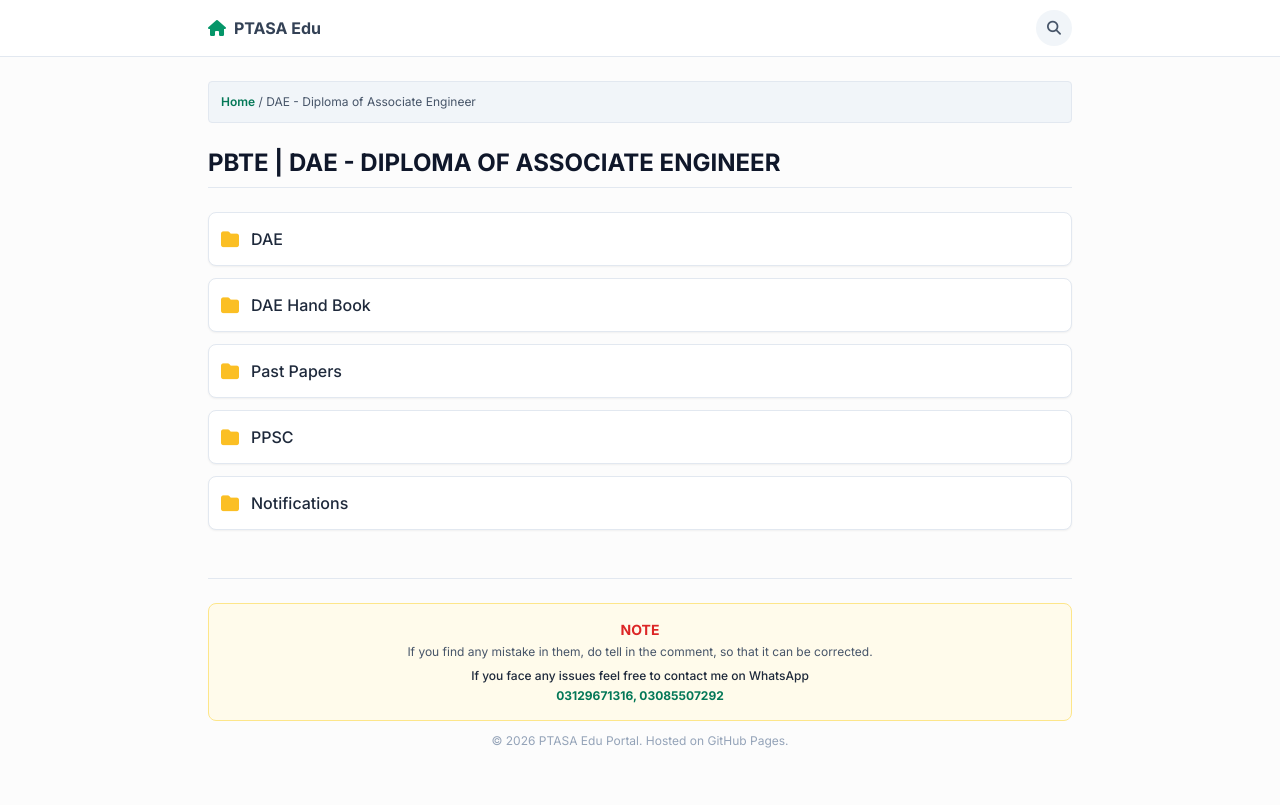
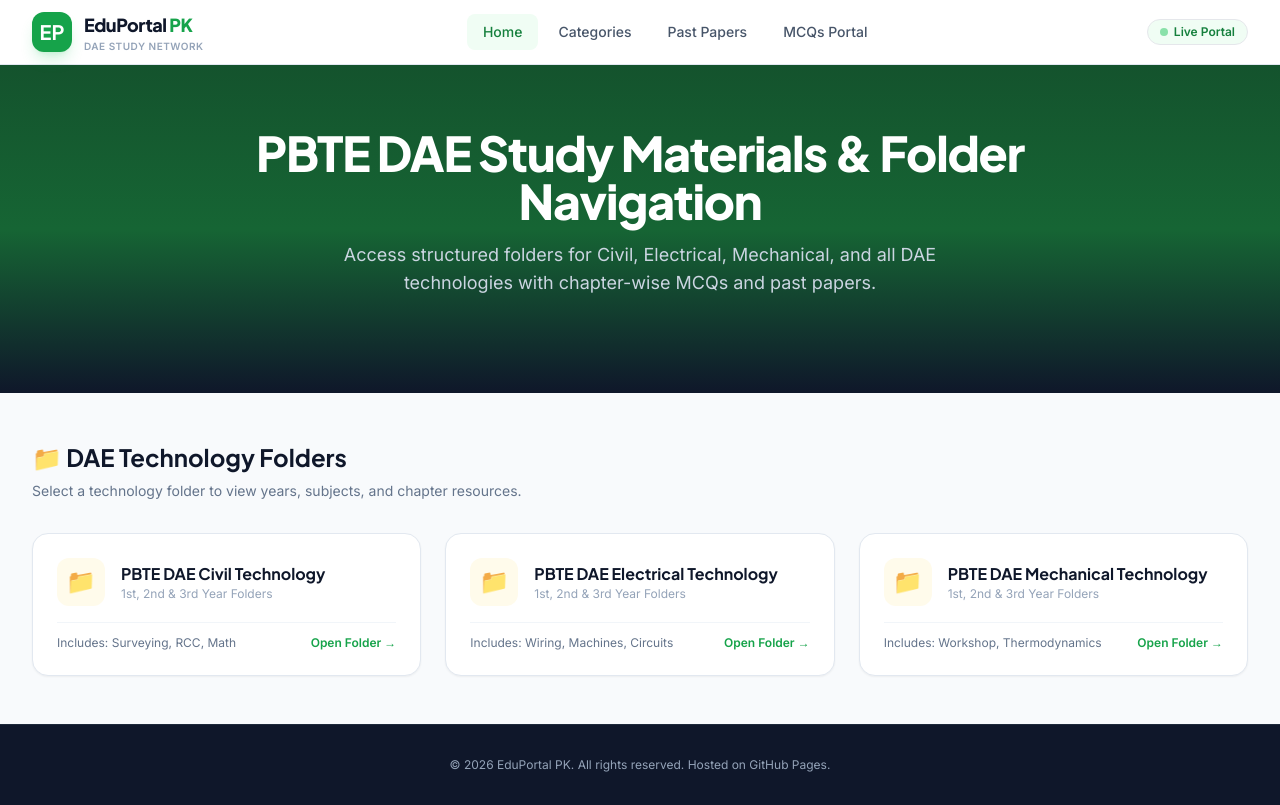
Before and after one commit to ajmalnaeem332-ctrl/study-website, a plain HTML site: page index.html in a window 1280 px wide. Drawn offline with nearby package versions, Linux system fonts and the light colour scheme.

Commit message:
index.html

```diff
--- a/index.html
+++ b/index.html
@@ -1,252 +1,151 @@
 <!DOCTYPE html>
-<html lang="en">
+<html lang="en" class="scroll-smooth">
 <head>
     <meta charset="UTF-8">
     <meta name="viewport" content="width=device-width, initial-scale=1.0">
-    <title>PTASA Edu - DAE & Civil Technology Study Portal</title>
+    <title>EduPortal PK | PBTE DAE Study Notes & MCQs</title>
+    <!-- Tailwind CSS CDN -->
     <script src="https://cdn.tailwindcss.com"></script>
-    <link rel="stylesheet" href="https://cdnjs.cloudflare.com/ajax/libs/font-awesome/6.4.0/css/all.min.css">
-    <style>
-        @import url('https://fonts.googleapis.com/css2?family=Inter:wght@300;400;500;600;700&display=swap');
-        body { font-family: 'Inter', sans-serif; background-color: #fcfcfc; }
-        .folder-hover:hover { background-color: #f1f5f9; border-color: #cbd5e1; }
-    </style>
+    <!-- Google Fonts: Inter & Plus Jakarta Sans -->
+    <link rel="preconnect" href="https://fonts.googleapis.com">
+    <link rel="preconnect" href="https://fonts.gstatic.com" crossorigin>
+    <link href="https://fonts.googleapis.com/css2?family=Inter:wght@300;400;500;600;700&family=Plus+Jakarta+Sans:wght@500;600;700;800&display=swap" rel="stylesheet">
+    <!-- Lucide Icons -->
+    <script src="https://unpkg.com/lucide@latest"></script>
+    <script>
+        tailwind.config = {
+            theme: {
+                extend: {
+                    fontFamily: {
+                        sans: ['Inter', 'sans-serif'],
+                        display: ['Plus Jakarta Sans', 'sans-serif'],
+                    },
+                    colors: {
+                        brand: {
+                            50: '#f0fdf4',
+                            100: '#dcfce7',
+                            500: '#22c55e',
+                            600: '#16a34a',
+                            700: '#15803d',
+                            800: '#166534',
+                            900: '#14532d',
+                        }
+                    }
+                }
+            }
+        }
+    </script>
 </head>
-<body class="text-slate-800">
+<body class="bg-slate-50 font-sans text-slate-800 antialiased selection:bg-brand-500 selection:text-white flex flex-col min-h-screen">
 
-    <!-- Header Navigation -->
-    <header class="bg-white border-b border-slate-200 sticky top-0 z-40">
-        <div class="max-w-4xl mx-auto px-4 h-14 flex justify-between items-center">
-            <div class="flex items-center gap-3">
-                <a href="javascript:void(0)" onclick="goHome()" class="text-slate-700 hover:text-emerald-600 font-bold text-base flex items-center gap-2">
-                    <i class="fas fa-home text-emerald-600"></i> PTASA Edu
-                </a>
+    <!-- Top Navigation Bar (Original Style) -->
+    <header class="sticky top-0 z-50 bg-white/90 backdrop-blur-md border-b border-slate-200">
+        <div class="max-w-7xl mx-auto px-4 sm:px-6 lg:px-8 h-16 flex items-center justify-between">
+            <div class="flex items-center space-x-3">
+                <div class="w-10 h-10 rounded-xl bg-brand-600 flex items-center justify-center text-white font-display font-bold text-xl shadow-lg shadow-brand-500/20">
+                    EP
+                </div>
+                <div>
+                    <span class="font-display font-extrabold text-lg text-slate-900 tracking-tight">EduPortal <span class="text-brand-600">PK</span></span>
+                    <span class="block text-[10px] font-semibold tracking-wider text-slate-400 uppercase">DAE Study Network</span>
+                </div>
             </div>
-            <div class="flex items-center gap-3">
-                <button onclick="toggleSearch()" class="p-2 text-slate-600 hover:text-emerald-600 bg-slate-100 rounded-full w-9 h-9 flex items-center justify-center">
-                    <i class="fas fa-search text-sm"></i>
-                </button>
+
+            <nav class="hidden md:flex items-center space-x-1">
+                <a href="#" class="px-4 py-2 rounded-lg text-sm font-medium text-brand-700 bg-brand-50 transition">Home</a>
+                <a href="#categories" class="px-4 py-2 rounded-lg text-sm font-medium text-slate-600 hover:text-brand-600 hover:bg-slate-50 transition">Categories</a>
+                <a href="#notes" class="px-4 py-2 rounded-lg text-sm font-medium text-slate-600 hover:text-brand-600 hover:bg-slate-50 transition">Past Papers</a>
+                <a href="#mcqs" class="px-4 py-2 rounded-lg text-sm font-medium text-slate-600 hover:text-brand-600 hover:bg-slate-50 transition">MCQs Portal</a>
+            </nav>
+
+            <div class="flex items-center space-x-3">
+                <span class="inline-flex items-center px-3 py-1 rounded-full text-xs font-semibold bg-brand-50 text-brand-700 border border-brand-200">
+                    <span class="w-2 h-2 mr-1.5 bg-brand-500 rounded-full animate-pulse"></span> Live Portal
+                </span>
             </div>
         </div>
     </header>
 
-    <!-- Search Bar Expandable -->
-    <div id="searchBarContainer" class="hidden bg-slate-100 border-b border-slate-200 p-3">
-        <div class="max-w-4xl mx-auto flex items-center bg-white rounded-lg border border-slate-300 px-3 py-1.5 shadow-sm">
-            <i class="fas fa-search text-slate-400 mr-2 text-sm"></i>
-            <input type="text" id="searchInput" onkeyup="handleSearch()" placeholder="Search subjects, past papers, MCQs..." class="w-full text-xs sm:text-sm focus:outline-none">
+    <!-- Hero Section -->
+    <section class="relative bg-gradient-to-b from-brand-900 via-brand-800 to-slate-900 text-white py-16 px-4 sm:px-6 lg:px-8 overflow-hidden">
+        <div class="max-w-4xl mx-auto text-center relative z-10">
+            <h1 class="font-display font-extrabold text-3xl sm:text-4xl lg:text-5xl tracking-tight mb-4">
+                PBTE DAE Study Materials & <span class="text-brand-400">Folder Navigation</span>
+            </h1>
+            <p class="text-slate-300 text-base sm:text-lg mb-8 max-w-2xl mx-auto font-normal">
+                Access structured folders for Civil, Electrical, Mechanical, and all DAE technologies with chapter-wise MCQs and past papers.
+            </p>
         </div>
-    </div>
+    </section>
 
-    <!-- Breadcrumb & Main Viewport -->
-    <main class="max-w-4xl mx-auto px-4 py-6">
-        <!-- Breadcrumb -->
-        <div class="bg-slate-100 p-3 rounded text-xs text-slate-600 mb-6 border border-slate-200" id="breadcrumb">
-            <span class="font-semibold text-emerald-700">Home</span> / <span id="breadcrumbPath">DAE - Diploma of Associate Engineer</span>
+    <!-- Main Folder Categories Section -->
+    <main class="flex-grow max-w-7xl mx-auto px-4 sm:px-6 lg:px-8 py-12 w-full">
+        <div class="mb-8">
+            <h2 class="font-display font-bold text-2xl text-slate-900 mb-2">📁 DAE Technology Folders</h2>
+            <p class="text-slate-500 text-sm">Select a technology folder to view years, subjects, and chapter resources.</p>
         </div>
 
-        <h2 id="pageTitle" class="text-xl sm:text-2xl font-bold text-slate-900 mb-6 pb-2 border-b border-slate-200">
-            PBTE | DAE - DIPLOMA OF ASSOCIATE ENGINEER
-        </h2>
+        <div class="grid grid-cols-1 sm:grid-cols-2 lg:grid-cols-3 gap-6">
+            <!-- Folder 1 -->
+            <div class="bg-white p-6 rounded-2xl border border-slate-200 shadow-sm hover:shadow-md transition cursor-pointer group">
+                <div class="flex items-center space-x-4 mb-4">
+                    <div class="w-12 h-12 rounded-xl bg-amber-50 text-amber-500 flex items-center justify-center text-2xl group-hover:scale-110 transition">
+                        📁
+                    </div>
+                    <div>
+                        <h3 class="font-display font-bold text-slate-900 group-hover:text-brand-600 transition">PBTE DAE Civil Technology</h3>
+                        <p class="text-xs text-slate-400">1st, 2nd & 3rd Year Folders</p>
+                    </div>
+                </div>
+                <div class="text-xs text-slate-500 border-t border-slate-100 pt-3 flex justify-between">
+                    <span>Includes: Surveying, RCC, Math</span>
+                    <span class="text-brand-600 font-semibold">Open Folder →</span>
+                </div>
+            </div>
 
-        <!-- Dynamic Content Feed -->
-        <div id="contentContainer" class="space-y-3">
-            <!-- Injected via JavaScript -->
-        </div>
+            <!-- Folder 2 -->
+            <div class="bg-white p-6 rounded-2xl border border-slate-200 shadow-sm hover:shadow-md transition cursor-pointer group">
+                <div class="flex items-center space-x-4 mb-4">
+                    <div class="w-12 h-12 rounded-xl bg-amber-50 text-amber-500 flex items-center justify-center text-2xl group-hover:scale-110 transition">
+                        📁
+                    </div>
+                    <div>
+                        <h3 class="font-display font-bold text-slate-900 group-hover:text-brand-600 transition">PBTE DAE Electrical Technology</h3>
+                        <p class="text-xs text-slate-400">1st, 2nd & 3rd Year Folders</p>
+                    </div>
+                </div>
+                <div class="text-xs text-slate-500 border-t border-slate-100 pt-3 flex justify-between">
+                    <span>Includes: Wiring, Machines, Circuits</span>
+                    <span class="text-brand-600 font-semibold">Open Folder →</span>
+                </div>
+            </div>
 
-        <!-- Note Section (Matching PTASA Footer Note) -->
-        <div class="mt-12 pt-6 border-t border-slate-200 text-center space-y-3 text-xs text-slate-600">
-            <div class="bg-amber-50 border border-amber-200 p-4 rounded-lg">
-                <h4 class="text-red-600 font-bold text-sm mb-1 uppercase">NOTE</h4>
-                <p>If you find any mistake in them, do tell in the comment, so that it can be corrected.</p>
-                <p class="mt-2 font-medium text-slate-800">If you face any issues feel free to contact me on WhatsApp</p>
-                <p class="text-emerald-700 font-bold mt-1">03129671316, 03085507292</p>
+            <!-- Folder 3 -->
+            <div class="bg-white p-6 rounded-2xl border border-slate-200 shadow-sm hover:shadow-md transition cursor-pointer group">
+                <div class="flex items-center space-x-4 mb-4">
+                    <div class="w-12 h-12 rounded-xl bg-amber-50 text-amber-500 flex items-center justify-center text-2xl group-hover:scale-110 transition">
+                        📁
+                    </div>
+                    <div>
+                        <h3 class="font-display font-bold text-slate-900 group-hover:text-brand-600 transition">PBTE DAE Mechanical Technology</h3>
+                        <p class="text-xs text-slate-400">1st, 2nd & 3rd Year Folders</p>
+                    </div>
+                </div>
+                <div class="text-xs text-slate-500 border-t border-slate-100 pt-3 flex justify-between">
+                    <span>Includes: Workshop, Thermodynamics</span>
+                    <span class="text-brand-600 font-semibold">Open Folder →</span>
+                </div>
             </div>
-            <p class="text-slate-400">&copy; 2026 PTASA Edu Portal. Hosted on GitHub Pages.</p>
         </div>
     </main>
 
+    <!-- Footer -->
+    <footer class="bg-slate-900 text-slate-400 py-8 px-4 text-center text-xs border-t border-slate-800">
+        <p>&copy; 2026 EduPortal PK. All rights reserved. Hosted on GitHub Pages.</p>
+    </footer>
+
     <script>
-        // Data Structure mirroring PTASA hierarchy
-        const db = {
-            view: 'home', // home, techList, yearList, subjectList, materialDetail
-            selectedTech: '',
-            selectedYear: '',
-            selectedSubject: '',
-
-            homeCategories: [
-                { name: "DAE", type: "techList", icon: "folder" },
-                { name: "DAE Hand Book", type: "handbook", icon: "folder" },
-                { name: "Past Papers", type: "pastPapers", icon: "folder" },
-                { name: "PPSC", type: "ppsc", icon: "folder" },
-                { name: "Notifications", type: "notifications", icon: "folder" }
-            ],
-
-            technologies: [
-                { name: "PBTE DAE Civil Technology", id: "Civil" },
-                { name: "PBTE DAE Electrical Technology", id: "Electrical" },
-                { name: "PBTE DAE Mechanical Technology", id: "Mechanical" },
-                { name: "PBTE DAE Computer Information Technology", id: "CIT" }
-            ],
-
-            years: ["PBTE DAE CIVIL TECHNOLOGY FIRST YEAR", "PBTE DAE CIVIL TECHNOLOGY SECOND YEAR", "PBTE DAE CIVIL TECHNOLOGY THIRD YEAR"],
-
-            subjectsData: {
-                "First Year": {
-                    newCourse: [
-                        { code: "TTQ 111", name: "Tarjuma-Tul-Quran" },
-                        { code: "GEN 111", name: "Islamiat & Pak Studies" },
-                        { code: "ENG 112", name: "Technical English (R-26)" },
-                        { code: "MATH 113", name: "Applied Mathematics-I" },
-                        { code: "CIVIL 124", name: "Civil Engineering Surveying" },
-                        { code: "CIVIL 153", name: "Civil Engineering Materials & Building Construction" }
-                    ],
-                    oldCourse: [
-                        { code: "CIVIL 104", name: "Basic Civil Engineering Surveying" },
-                        { code: "CIVIL 113", name: "Engineering Material & Construction Techniques" },
-                        { code: "SHOP 102", name: "Workshop Practice" }
-                    ]
-                }
-            },
-
-            materials: [
-                { name: "MCQ", count: "50+ Questions" },
-                { name: "Short Questions", count: "Chapter Wise" },
-                { name: "Long Questions", count: "Important Derivations" },
-                { name: "Past Papers", count: "Annual 2021-2025" },
-                { name: "Text Book", count: "PDF Available" },
-                { name: "Curriculum", count: "Official Scheme" }
-            ]
-        };
-
-        function render() {
-            const container = document.getElementById('contentContainer');
-            const title = document.getElementById('pageTitle');
-            const breadcrumb = document.getElementById('breadcrumbPath');
-            container.innerHTML = '';
-
-            if (db.view === 'home') {
-                breadcrumb.textContent = "DAE - Diploma of Associate Engineer";
-                title.textContent = "PBTE | DAE - DIPLOMA OF ASSOCIATE ENGINEER";
-                db.homeCategories.forEach(cat => {
-                    container.innerHTML += `
-                        <div onclick="navigateTo('${cat.type}')" class="folder-hover flex items-center gap-3 p-3 bg-white border border-slate-200 rounded-lg cursor-pointer transition shadow-sm">
-                            <i class="fas fa-folder text-amber-400 text-lg"></i>
-                            <span class="font-medium text-slate-800 text-sm sm:text-base">${cat.name}</span>
-                        </div>
-                    `;
-                });
-            }
-            else if (db.view === 'techList') {
-                breadcrumb.textContent = "Home / DAE";
-                title.textContent = "PBTE DAE TECHNOLOGIES";
-                db.technologies.forEach(tech => {
-                    container.innerHTML += `
-                        <div onclick="selectTech('${tech.id}')" class="folder-hover flex items-center gap-3 p-3 bg-white border border-slate-200 rounded-lg cursor-pointer transition shadow-sm">
-                            <i class="fas fa-folder text-amber-400 text-lg"></i>
-                            <span class="font-medium text-slate-800 text-sm sm:text-base">${tech.name}</span>
-                        </div>
-                    `;
-                });
-            }
-            else if (db.view === 'yearList') {
-                breadcrumb.textContent = `Home / DAE / ${db.selectedTech} Technology`;
-                title.textContent = `PBTE DAE ${db.selectedTech.toUpperCase()} TECHNOLOGY`;
-                db.years.forEach(yr => {
-                    container.innerHTML += `
-                        <div onclick="selectYear('${yr}')" class="folder-hover flex items-center gap-3 p-3 bg-white border border-slate-200 rounded-lg cursor-pointer transition shadow-sm">
-                            <i class="fas fa-folder text-amber-400 text-lg"></i>
-                            <span class="font-medium text-slate-800 text-sm sm:text-base">${yr}</span>
-                        </div>
-                    `;
-                });
-            }
-            else if (db.view === 'subjectList') {
-                breadcrumb.textContent = `Home / DAE / ${db.selectedTech} / ${db.selectedYear}`;
-                title.textContent = `${db.selectedYear}`;
-
-                let html = `<div class="font-bold text-xs text-emerald-800 uppercase tracking-wider mb-2 mt-4 bg-emerald-50 p-2 rounded">📚 (New Course) Updated...</div>`;
-                db.subjectsData["First Year"].newCourse.forEach(sub => {
-                    html += `
-                        <div onclick="selectSubject('${sub.code} - ${sub.name}')" class="folder-hover flex items-center gap-3 p-3 bg-white border border-slate-200 rounded-lg cursor-pointer transition shadow-sm mb-2">
-                            <i class="fas fa-folder text-amber-400 text-lg"></i>
-                            <span class="font-medium text-slate-800 text-sm">${sub.code} - ${sub.name}</span>
-                        </div>
-                    `;
-                });
-
-                html += `<div class="font-bold text-xs text-slate-700 uppercase tracking-wider mb-2 mt-6 bg-slate-100 p-2 rounded">📖 (Old Course)</div>`;
-                db.subjectsData["First Year"].oldCourse.forEach(sub => {
-                    html += `
-                        <div onclick="selectSubject('${sub.code} - ${sub.name}')" class="folder-hover flex items-center gap-3 p-3 bg-white border border-slate-200 rounded-lg cursor-pointer transition shadow-sm mb-2">
-                            <i class="fas fa-folder text-amber-400 text-lg"></i>
-                            <span class="font-medium text-slate-800 text-sm">${sub.code} - ${sub.name}</span>
-                        </div>
-                    `;
-                });
-                container.innerHTML = html;
-            }
-            else if (db.view === 'materialDetail') {
-                breadcrumb.textContent = `Home / DAE / ${db.selectedSubject}`;
-                title.textContent = `${db.selectedSubject}`;
-
-                db.materials.forEach(mat => {
-                    container.innerHTML += `
-                        <div onclick="alert('Opening ${mat.name} for ${db.selectedSubject}')" class="folder-hover flex items-center justify-between p-3 bg-white border border-slate-200 rounded-lg cursor-pointer transition shadow-sm">
-                            <div class="flex items-center gap-3">
-                                <span class="text-emerald-600 font-bold">•</span>
-                                <span class="font-medium text-slate-800 text-sm sm:text-base">${mat.name}</span>
-                            </div>
-                            <span class="text-xs text-slate-400 bg-slate-100 px-2 py-1 rounded">${mat.count}</span>
-                        </div>
-                    `;
-                });
-            }
-        }
-
-        function navigateTo(type) {
-            if (type === 'techList') {
-                db.view = 'techList';
-                render();
-            } else {
-                alert(type + ' section is coming soon!');
-            }
-        }
-
-        function selectTech(tech) {
-            db.selectedTech = tech;
-            db.view = 'yearList';
-            render();
-        }
-
-        function selectYear(year) {
-            db.selectedYear = year;
-            db.view = 'subjectList';
-            render();
-        }
-
-        function selectSubject(subject) {
-            db.selectedSubject = subject;
-            db.view = 'materialDetail';
-            render();
-        }
-
-        function goHome() {
-            db.view = 'home';
-            render();
-        }
-
-        function toggleSearch() {
-            const bar = document.getElementById('searchBarContainer');
-            bar.classList.toggle('hidden');
-        }
-
-        function handleSearch() {
-            // Live Search integration can be expanded here
-        }
-
-        // Initial Load
-        render();
+        lucide.createIcons();
     </script>
 </body>
 </html>
```
